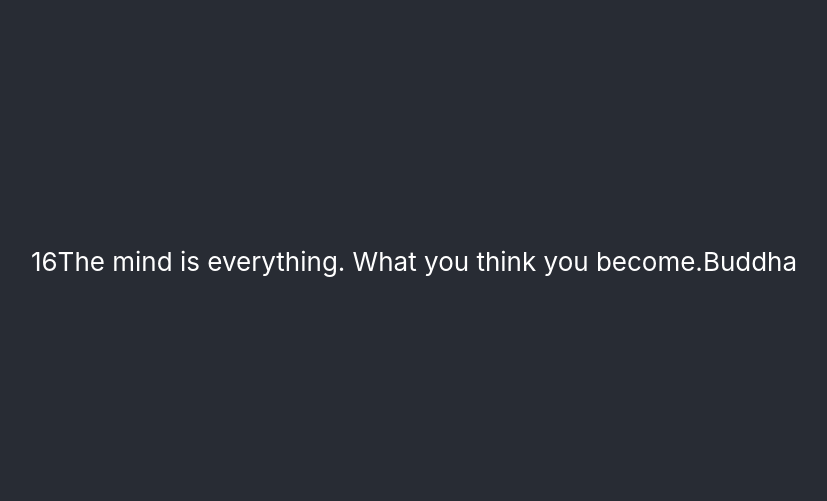
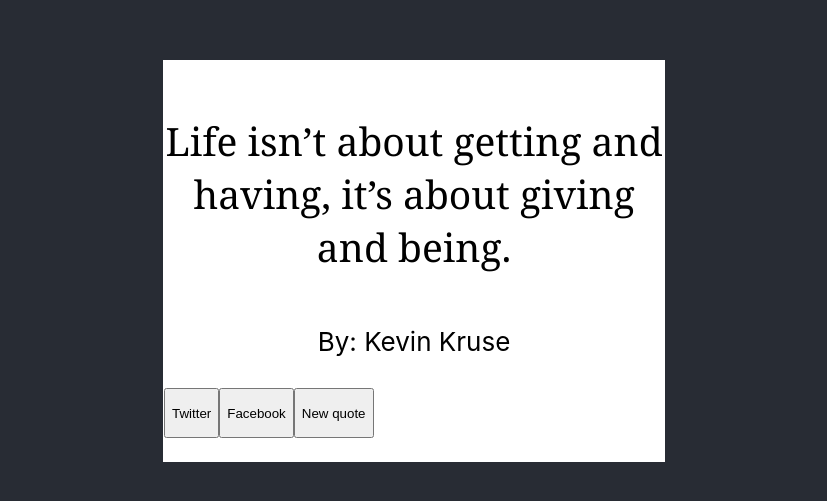
Before and after one commit to alexiushaledubuque/FreeCodeCamp, a React (Create React App) app in the folder FE-Libraries-Projects/react-projects/random-quote-maker/: page / in a window 1280 px wide. Shown: the part 139-640 px from the top of the page, without its empty margins (226-1053 px from the left). Built offline with nearby package versions, Linux system fonts and the light colour scheme.

Commit message:
Updated styles

```diff
--- a/FE-Libraries-Projects/react-projects/random-quote-maker/src/App.css
+++ b/FE-Libraries-Projects/react-projects/random-quote-maker/src/App.css
@@ -1,10 +1,5 @@
 .App {
   text-align: center;
-}
-
-.App-logo {
-  height: 40vmin;
-  pointer-events: none;
 }
 
 @media (prefers-reduced-motion: no-preference) {
@@ -21,13 +16,32 @@
   align-items: center;
   justify-content: center;
   font-size: calc(10px + 2vmin);
-  color: white;
 }
 
 .App-link {
   color: #61dafb;
 }
 
+#quote-box {
+  display: flex;
+  flex-direction: column;
+  justify-content: center;
+  width: 500px;
+  height: 400px;
+  border: 1px solid white;
+  background-color: white;
+}
+#text {
+  padding-top: 30px;
+  font-size: 1.5em;
+  font-family: Georgia, 'Times New Roman', Times, serif;
+}
+#quote-btn {
+  height: 50px;
+}
+#new-quote {
+  display: flex;
+}
 @keyframes App-logo-spin {
   from {
     transform: rotate(0deg);
--- a/FE-Libraries-Projects/react-projects/random-quote-maker/src/App.js
+++ b/FE-Libraries-Projects/react-projects/random-quote-maker/src/App.js
@@ -1,7 +1,5 @@
 import React from 'react';
-import logo from './logo.svg';
 import './App.css';
-import LikeButton from './Button';
 import RandomQuote from './RandomQuote';
 
 function App() {
--- a/FE-Libraries-Projects/react-projects/random-quote-maker/src/RandomQuote.js
+++ b/FE-Libraries-Projects/react-projects/random-quote-maker/src/RandomQuote.js
@@ -4,24 +4,46 @@ import quotes from "./data/quotes.js"
 class RandomQuote extends React.Component {
   constructor(props) {
     super(props);
-    this.handleClick.bind(this)
+    this.state = {
+      quote: '',
+      author: '',
+      backgroundColor: ''
+    }
+    this.getNewQuote = this.getNewQuote.bind(this)
   }
 
-  handleClick = () => {
-    const quoteMath = Math.floor(Math.random() * 102) + 1
-    const nextQuote = quotes[quoteMath]
-    return nextQuote;
+  getNewQuote = () => {
+    const quoteMath = Math.floor(Math.random() * 102) + 1,
+          nextQuote = quotes[quoteMath],
+          nextColor = '#'+Math.random().toString(16).substr(-6);
+
+    this.setState({
+      quote: nextQuote.quote,
+      author: nextQuote.author,
+      backgroundColor: nextColor
+    })
+  }
+
+  componentDidMount() {
+    this.setState({
+      quote: quotes[0].quote,
+      author: quotes[0].author})
   }
   render() {
-    const quoteMath = Math.floor(Math.random() * 102) + 1
-    const nextQuote = quotes[quoteMath]
     return (
-      <div className="new-quote">
-          {quoteMath}
-          {nextQuote.quote}
-          {nextQuote.author}
-
-      {/* <button onClick={this.handleClick}>New quote</button> */}
+      <div id="quote-box">
+        <div id="text" style={{backgroundColor: this.state.backgroundColor}}>
+          {this.state.quote} <br/><br/>
+        </div>
+        <div id="author" style={{backgroundColor: this.state.backgroundColor}}>
+          By: {this.state.author}<br/><br/>
+        </div>
+        <div id="new-quote">
+          <button id="twitter">Twitter</button>
+          <button id="facebook">Facebook</button>
+          <button id="quote-btn" onClick={this.getNewQuote}>New quote</button>
+        </div>
+        <a id="tweet-quote"></a>
       </div>
     )
   };
```
Also changed, not shown: FE-Libraries-Projects/react-projects/random-quote-maker/src/logo.svg (deleted).
